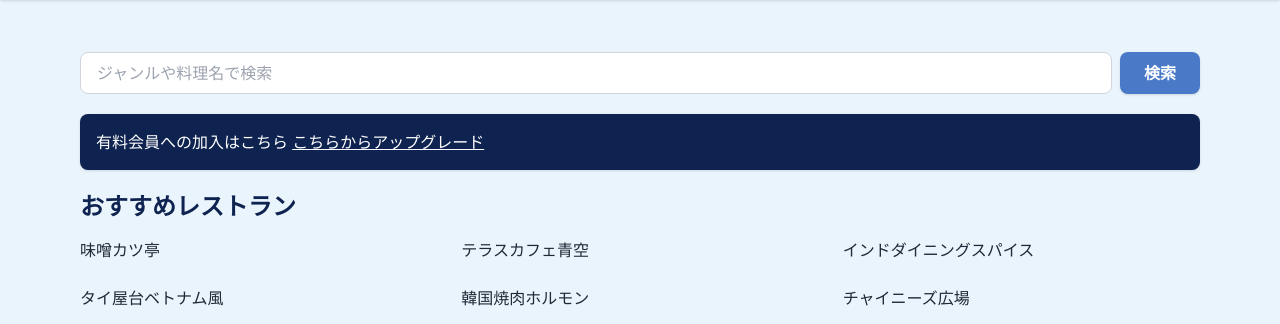
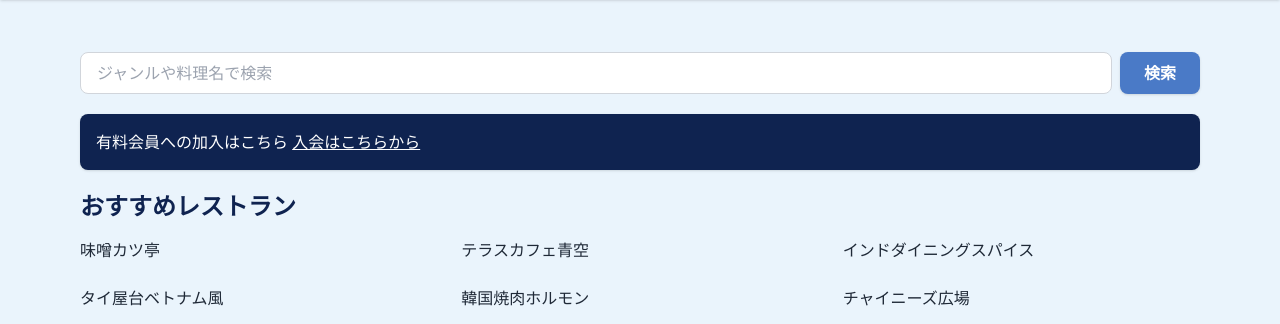
Before and after one commit to Samidare-ryo/nagoyameshi, a Django app: page /home/ in a window 1280 px wide. Shown: the part 84-408 px from the top of the page. Run offline with Django 4.2, Linux system fonts and the light colour scheme; a user stored in the database is signed in; data comes from the database, SQL or seed files in the repository; some libraries are stand-ins or nearby versions.

```diff
--- a/templates/pages/home.html
+++ b/templates/pages/home.html
@@ -18,7 +18,7 @@
     {% if user.membership_type != "subscribed" %}
     <section class="mb-5 p-4 bg-card text-white rounded-lg shadow">
         <p class="mb-0">  有料会員への加入はこちら
-            <a href="/pages/subscribe/" class="underline hover:text-accent2">こちらからアップグレード</a>
+            <a href="/pages/subscribe/" class="underline hover:text-accent2">入会はこちらから</a>
         </p>
     </section>
     {% endif %}
```
